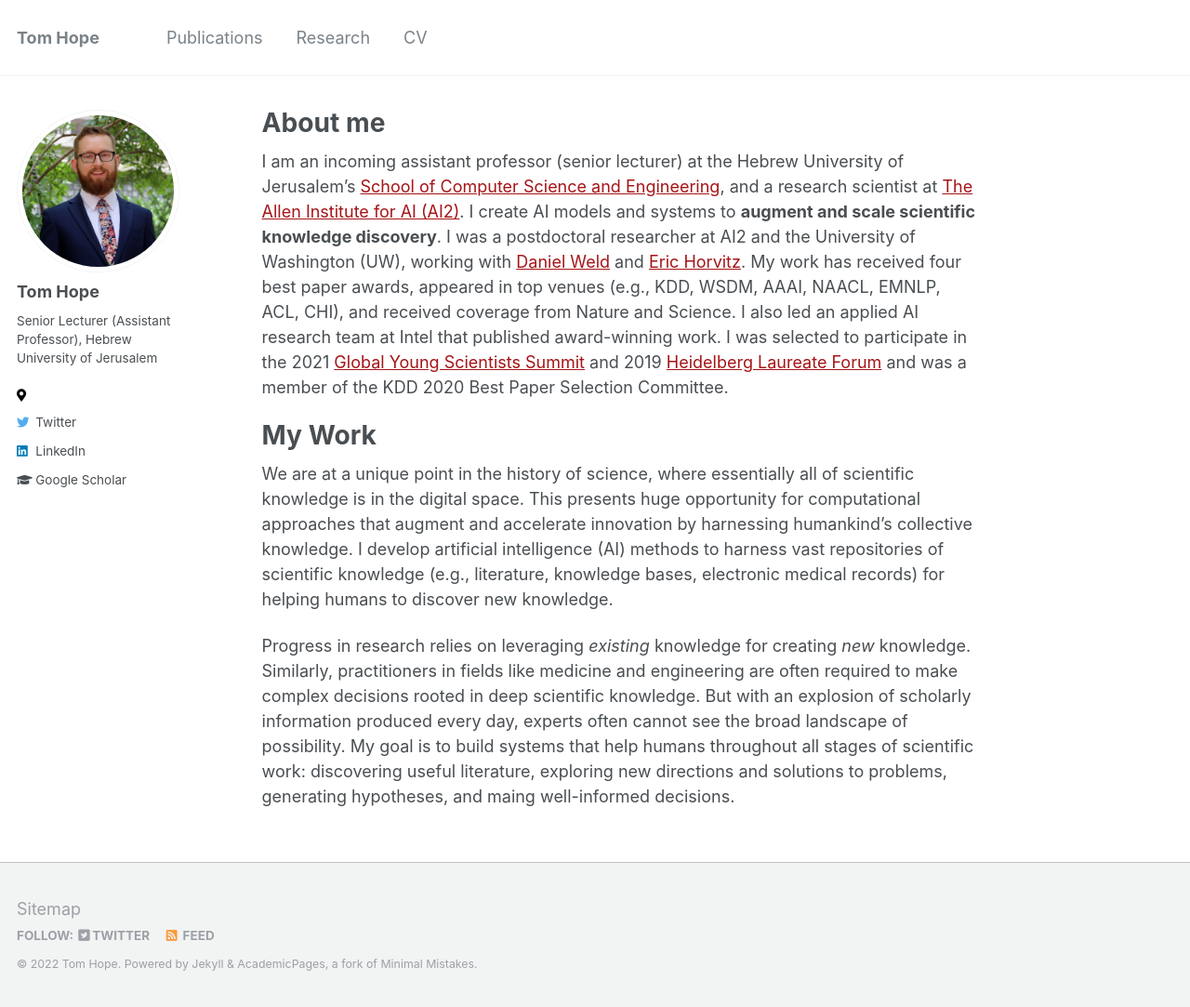
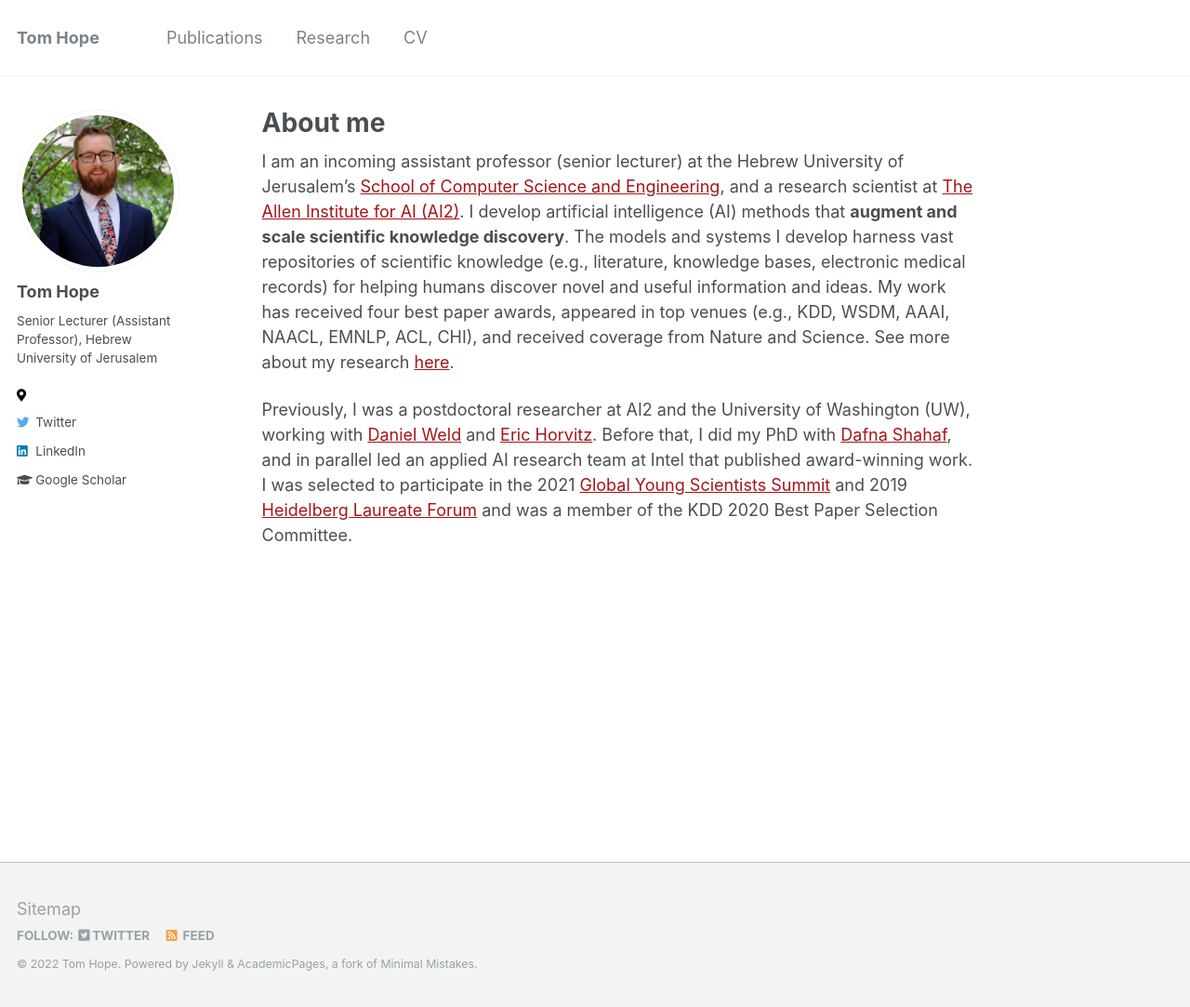
Before and after one commit to tomhoper/tomhoper.github.io, a Jekyll site: the page built from _pages/about.md, in a window 1280 px wide and 1083 px high. Shown: the whole window at 93% size. Built offline with Jekyll 4.4.1, drawn with Linux system fonts in a browser that asks for light colours.

Commit message:
Update about.md

```diff
--- a/_pages/about.md
+++ b/_pages/about.md
@@ -8,21 +8,6 @@ redirect_from:
   - /about.html
 ---
 
-I am an incoming assistant professor (senior lecturer) at the Hebrew University of Jerusalem's [School of Computer Science and Engineering](https://www.cs.huji.ac.il/), and a research scientist at [The Allen Institute for AI (AI2)](https://allenai.org/). I create AI models and systems to **augment and scale scientific knowledge discovery**. I was a postdoctoral researcher at AI2 and the University of Washington (UW), working with [Daniel Weld](https://www.cs.washington.edu/people/faculty/weld) and [Eric Horvitz](https://www.microsoft.com/en-us/research/people/horvitz/). My work has received four best paper awards, appeared in top venues (e.g., KDD, WSDM, AAAI, NAACL, EMNLP, ACL, CHI), and received coverage from Nature and Science. I also led an applied AI research team at Intel that published award-winning work. I was selected to participate in the 2021 [Global Young Scientists Summit](https://www.nrf.gov.sg/gyss/home) and 2019 [Heidelberg Laureate Forum](https://www.heidelberg-laureate-forum.org/about-us.html) and was a member of the KDD 2020 Best Paper Selection Committee.
+I am an incoming assistant professor (senior lecturer) at the Hebrew University of Jerusalem's [School of Computer Science and Engineering](https://www.cs.huji.ac.il/), and a research scientist at [The Allen Institute for AI (AI2)](https://allenai.org/). I develop artificial intelligence (AI) methods that **augment and scale scientific knowledge discovery**. The models and systems I develop harness vast repositories of scientific knowledge (e.g., literature, knowledge bases, electronic medical records) for helping humans discover novel and useful information and ideas. My work has received four best paper awards, appeared in top venues (e.g., KDD, WSDM, AAAI, NAACL, EMNLP, ACL, CHI), and received coverage from Nature and Science. See more about my research [here](research).
 
-
-<h1 class="page__title" itemprop="headline">My Work</h1>
-
-We are at a unique point in the history of science, where essentially all of scientific knowledge is in the digital space. This presents huge opportunity for computational approaches that augment and accelerate innovation by harnessing humankind’s collective knowledge. I develop artificial intelligence (AI) methods to harness vast repositories of scientific knowledge (e.g., literature, knowledge bases, electronic medical records) for helping humans to discover new knowledge.
-
- Progress in research relies on leveraging _existing_ knowledge for creating _new_ knowledge. Similarly, practitioners in fields like medicine and engineering are often required to make complex decisions rooted in deep scientific knowledge. But with an explosion of scholarly information produced every day, experts often cannot see the broad landscape of possibility.  My goal is to build systems that help humans throughout all stages of scientific work: discovering useful literature, exploring new directions and solutions to problems, generating hypotheses, and maing well-informed decisions.
-
-<!-- My work has been [published](publications) My [research](research) explores the causes and
-consequences of political violence using a broad variety of methods such as
-latent variable models, geospatial analysis, and big data. While I primarily
-focus on civil conflict, I also examine contentious political phenomena
-including terrorism and economic statecraft, and develop new measures of
-institutions in international relations. I have [teaching](teaching) experience
-in both international relations and quantitative methodology, and am a certified
-instructor with [The Carpentries](https://carpentries.org/).
- -->
+Previously, I was a postdoctoral researcher at AI2 and the University of Washington (UW), working with [Daniel Weld](https://www.cs.washington.edu/people/faculty/weld) and [Eric Horvitz](https://www.microsoft.com/en-us/research/people/horvitz/). Before that, I did my PhD with [Dafna Shahaf](http://www.hyadatalab.com/), and in parallel led an applied AI research team at Intel that published award-winning work. I was selected to participate in the 2021 [Global Young Scientists Summit](https://www.nrf.gov.sg/gyss/home) and 2019 [Heidelberg Laureate Forum](https://www.heidelberg-laureate-forum.org/about-us.html) and was a member of the KDD 2020 Best Paper Selection Committee.
```
